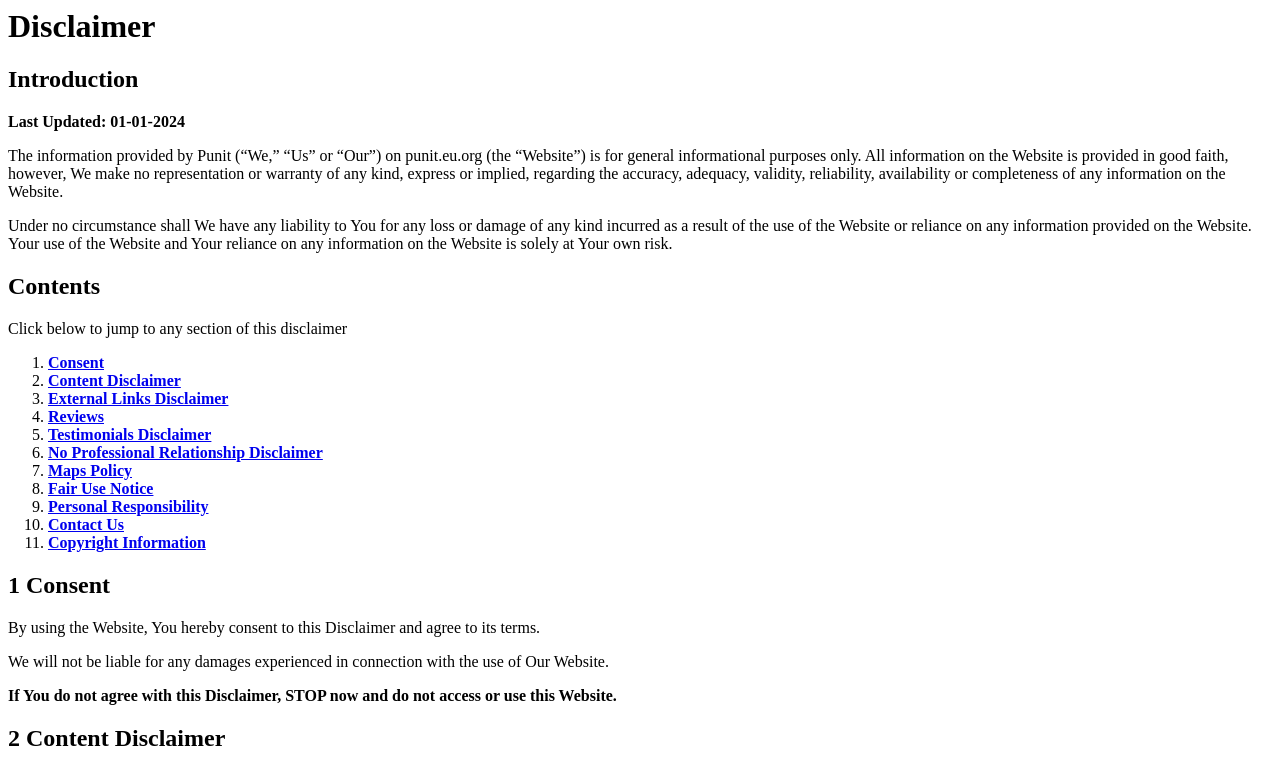
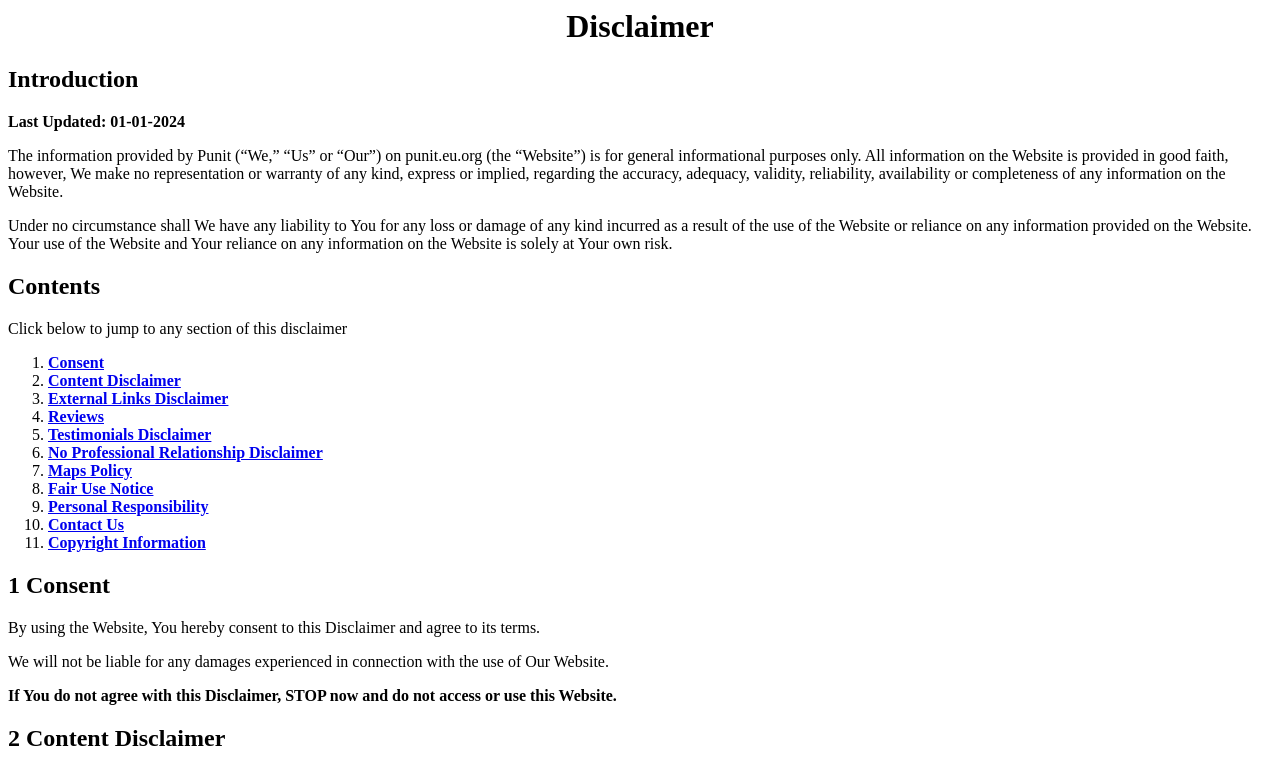
Before and after one commit to punitkaswan/disclaimer, a plain HTML site: page index.html in a window 1280 px wide. Shown: the top 769 px of the page. Drawn offline with Linux system fonts and the light colour scheme.

Commit message:
Update index.html

```diff
--- a/index.html
+++ b/index.html
@@ -1,7 +1,6 @@
-<title>Disclaimer | Punit</title>
-
-
-<h1 class="text-center">Disclaimer</h1>
+<center>
+  <title>Disclaimer | Punit</title>
+<h1 class="text-center">Disclaimer</h1> </center>
 <h2>Introduction</h2>
 
 
```
